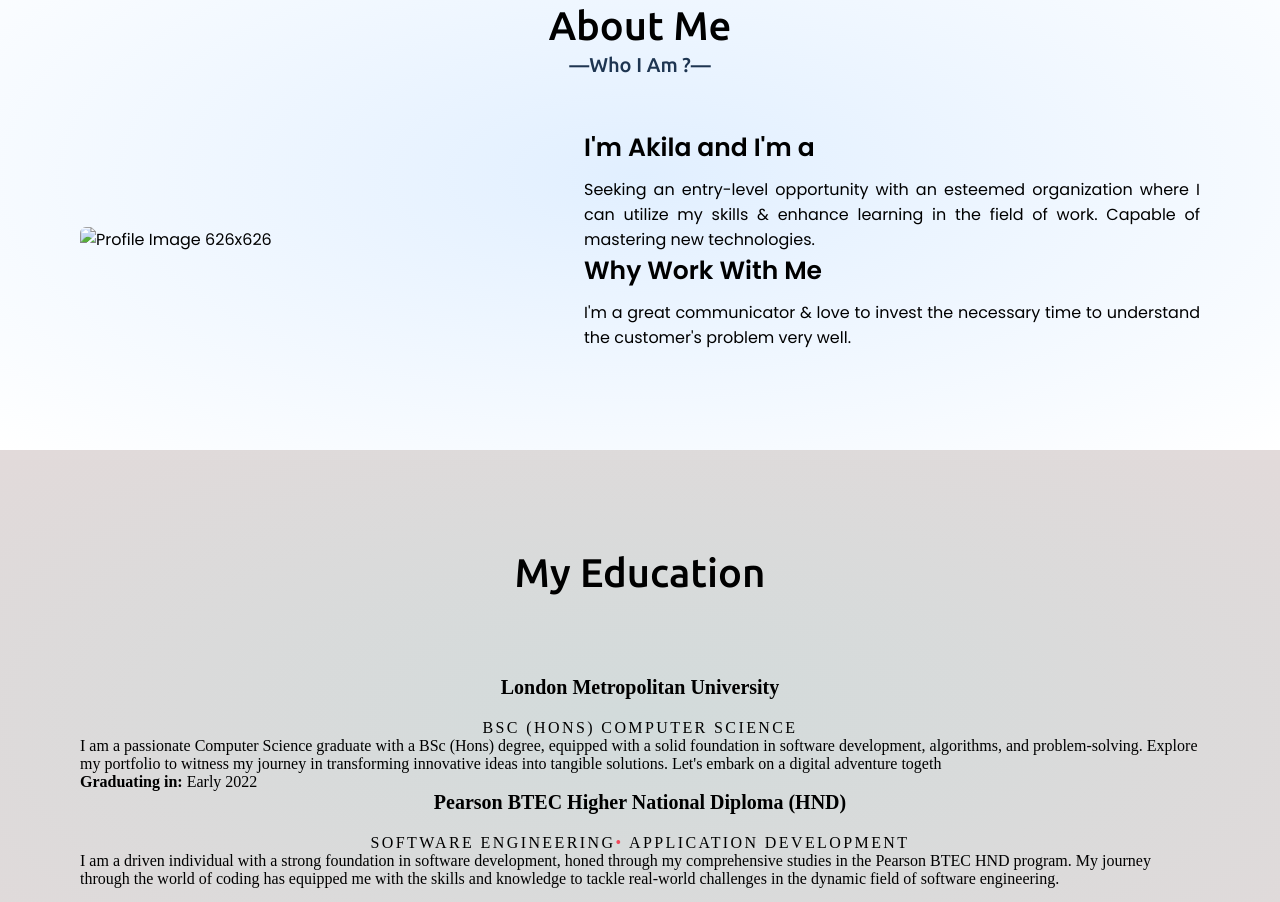
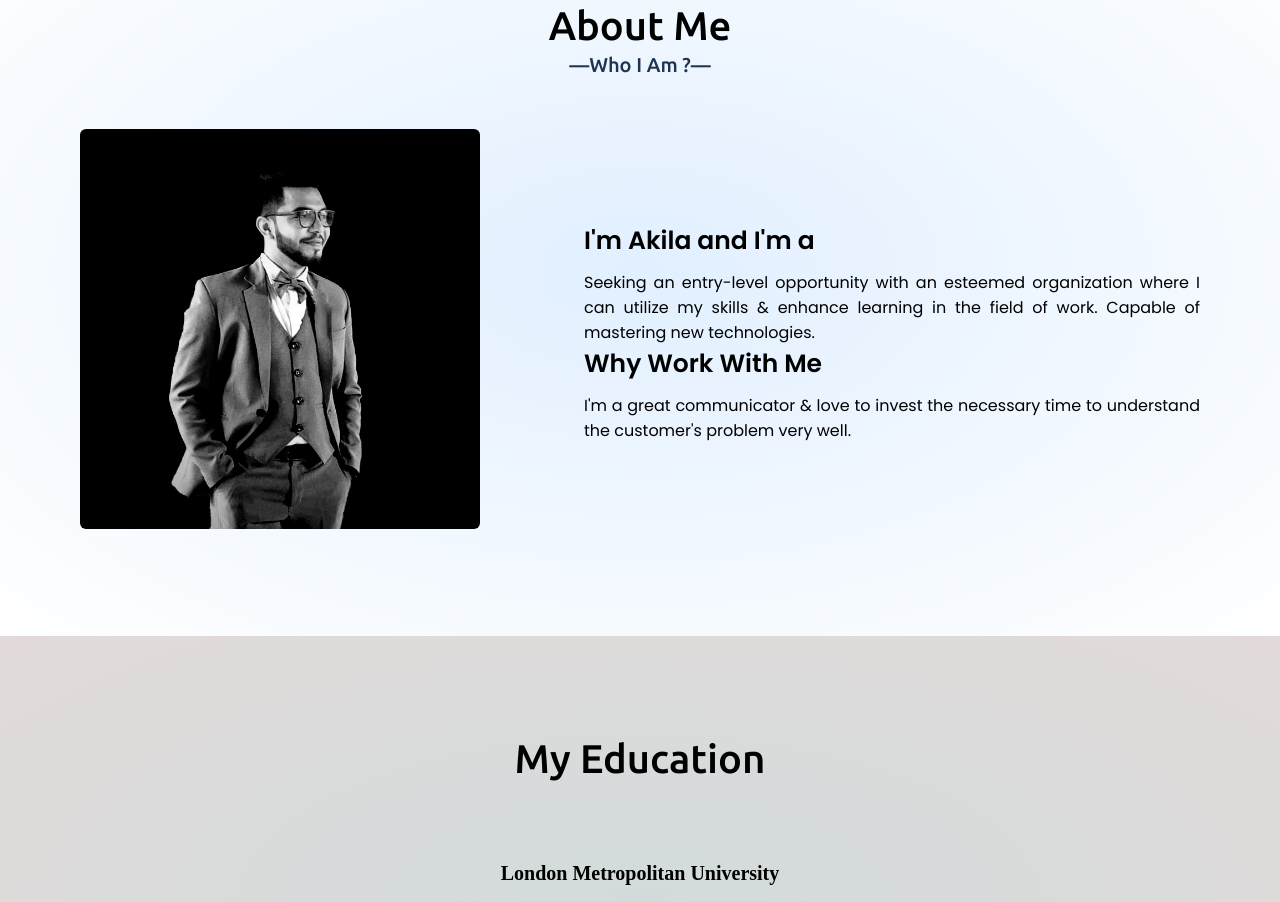
Before and after one commit to AkilaEranda8/Mysitetest, a plain HTML site: page index.html in a window 1280 px wide. Shown: the part 897-1799 px from the top of the page. Drawn offline with nearby package versions, Linux system fonts and the light colour scheme.

Commit message:
Update index.html

```diff
--- a/index.html
+++ b/index.html
@@ -52,10 +52,10 @@
     <div class="max-width">
       <h2 class="title">About Me</h2>
       <div class="about-content">
-        <div class="column left">
-          <img src="photho/photo 2.jpg" alt="Profile Image 626x626">
+        <div class=" column left">
+          <img src="photo 2.jpg" alt="Profile Image 626x626">
         </div>
-        <div class="column right">
+        <div class=" column right">
           <div class="text">I'm Akila and I'm a <span class="typing-2"></span></div>
           <p>Seeking an entry-level opportunity with an esteemed organization where I can utilize my skills & enhance learning in the field of work. Capable of mastering new technologies.</p>
 
```
